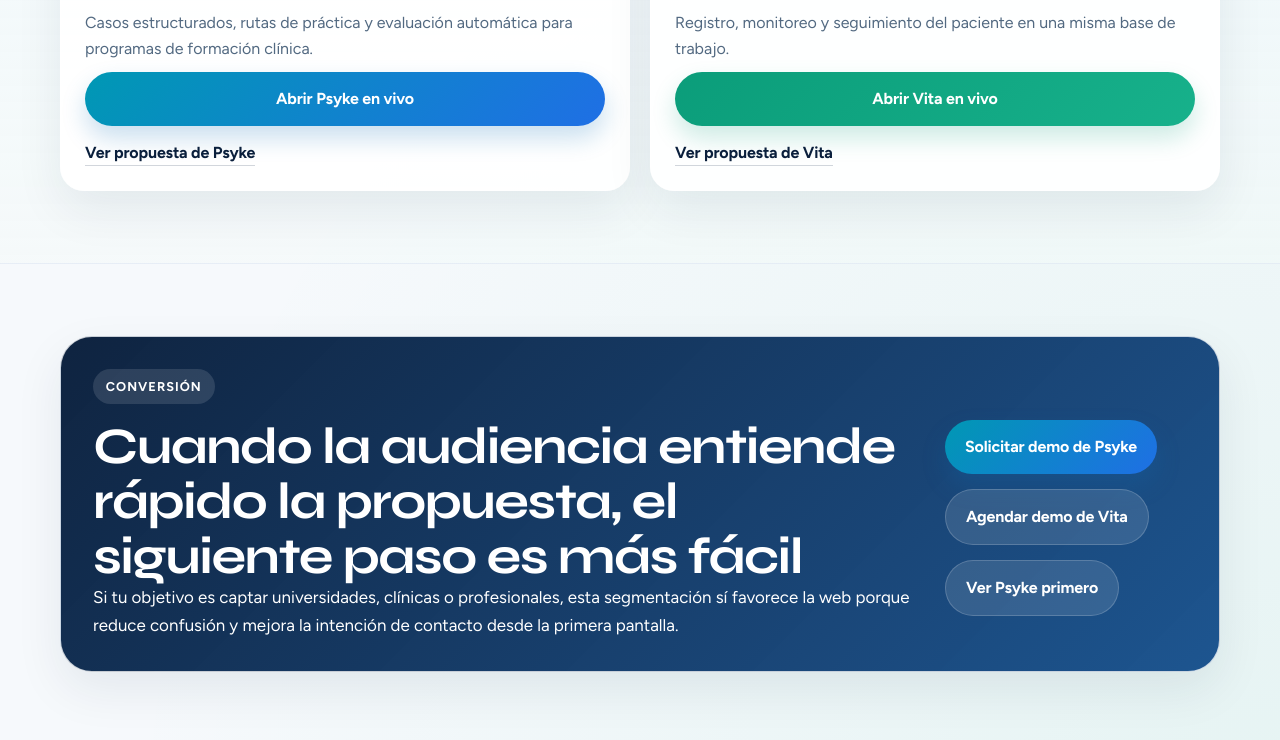
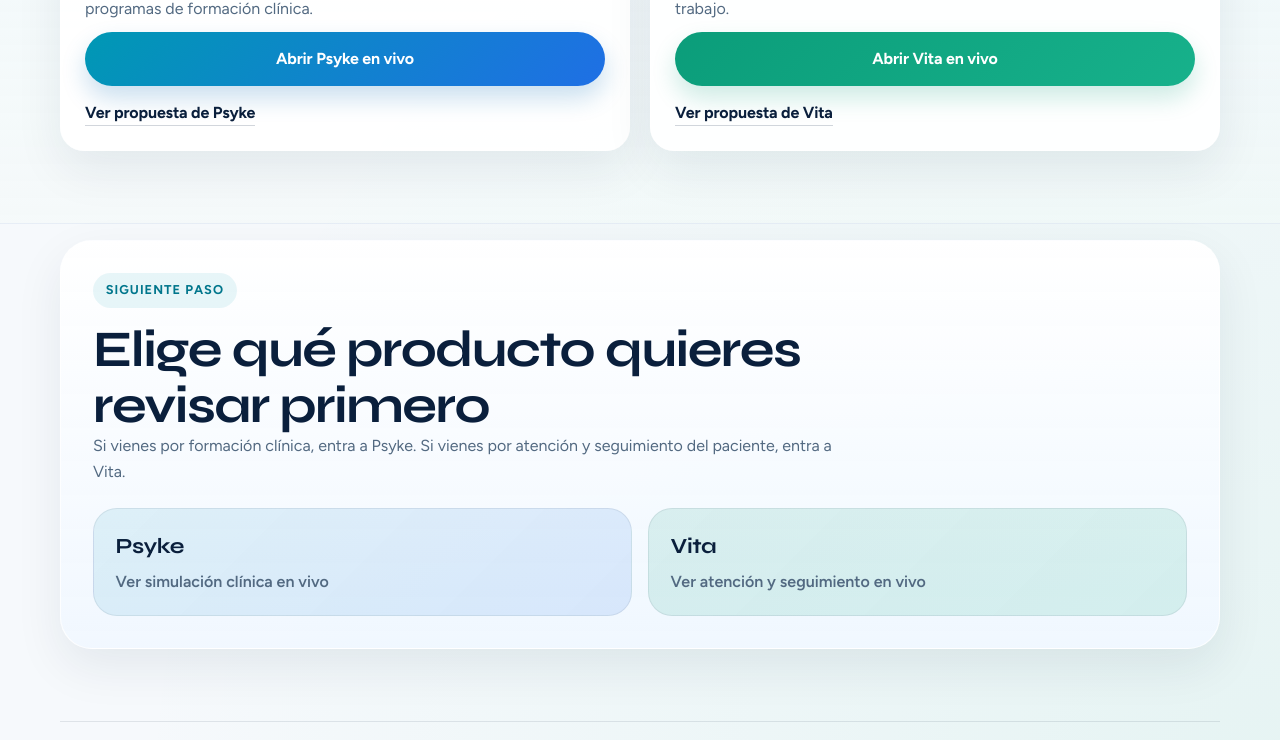
Before and after one commit to faviomosquera22/Axysmed, a website: page index.html in a window 1280 px wide. Shown: the part 2553-3293 px from the top of the page. Drawn offline with Linux system fonts and the light colour scheme; files whose address does not match are found by name.

Commit message:
Replace home footer CTA with product chooser

```diff
--- a/index.html
+++ b/index.html
@@ -128,9 +128,6 @@
               >
                 Ver Psyke en vivo
               </a>
-              <a href="/psyke" class="text-link" data-track-click data-track-product="Psyke" data-track-location="home-card-solution">
-                Ver página de Psyke
-              </a>
             </div>
           </article>
 
@@ -161,9 +158,6 @@
                 data-track-location="home-card-live"
               >
                 Ver Vita en vivo
-              </a>
-              <a href="/vita" class="text-link" data-track-click data-track-product="Vita" data-track-location="home-card-solution">
-                Ver página de Vita
               </a>
             </div>
           </article>
@@ -242,26 +236,41 @@
         </div>
       </section>
 
-      <section class="cta-band" id="contacto-rutas">
-        <div class="container cta-band-inner" data-reveal>
-          <div>
-            <span class="section-kicker">Conversión</span>
-            <h2>Cuando la audiencia entiende rápido la propuesta, el siguiente paso es más fácil</h2>
+      <section class="section-block section-closing">
+        <div class="container closing-panel" data-reveal>
+          <div class="closing-copy">
+            <span class="section-kicker">Siguiente paso</span>
+            <h2>Elige qué producto quieres revisar primero</h2>
             <p>
-              Si tu objetivo es captar universidades, clínicas o profesionales, esta
-              segmentación sí favorece la web porque reduce confusión y mejora la
-              intención de contacto desde la primera pantalla.
+              Si vienes por formación clínica, entra a Psyke. Si vienes por atención y
+              seguimiento del paciente, entra a Vita.
             </p>
           </div>
-          <div class="button-row">
-            <a href="/psyke#demo" class="btn btn-primary" data-track-click data-track-product="Psyke" data-track-location="home-final-cta">
-              Solicitar demo de Psyke
+
+          <div class="closing-actions">
+            <a
+              href="https://simulador-mental.vercel.app"
+              class="closing-link"
+              target="_blank"
+              rel="noreferrer"
+              data-track-click
+              data-track-product="Psyke"
+              data-track-location="home-closing"
+            >
+              <strong>Psyke</strong>
+              <span>Ver simulación clínica en vivo</span>
             </a>
-            <a href="/vita#demo" class="btn btn-secondary" data-track-click data-track-product="Vita" data-track-location="home-final-cta">
-              Agendar demo de Vita
-            </a>
-            <a href="/psyke" class="btn btn-secondary" data-track-click data-track-product="Psyke" data-track-location="home-final-secondary">
-              Ver Psyke primero
+            <a
+              href="https://website-gilt-seven-66.vercel.app"
+              class="closing-link closing-link-vita"
+              target="_blank"
+              rel="noreferrer"
+              data-track-click
+              data-track-product="Vita"
+              data-track-location="home-closing"
+            >
+              <strong>Vita</strong>
+              <span>Ver atención y seguimiento en vivo</span>
             </a>
           </div>
         </div>
--- a/styles.css
+++ b/styles.css
@@ -535,6 +535,61 @@ p {
   color: #ffffff;
 }
 
+.section-closing {
+  padding-top: 1rem;
+}
+
+.closing-panel {
+  display: grid;
+  gap: 1.5rem;
+  padding: 2rem;
+  border-radius: var(--radius-lg);
+  background: linear-gradient(180deg, rgba(255, 255, 255, 0.97), rgba(240, 247, 255, 0.92));
+  border: 1px solid rgba(255, 255, 255, 0.8);
+  box-shadow: var(--shadow);
+}
+
+.closing-copy {
+  max-width: 760px;
+}
+
+.closing-actions {
+  display: grid;
+  grid-template-columns: repeat(2, minmax(0, 1fr));
+  gap: 1rem;
+}
+
+.closing-link {
+  display: grid;
+  gap: 0.35rem;
+  padding: 1.25rem 1.35rem;
+  border-radius: 24px;
+  background: linear-gradient(135deg, rgba(0, 152, 180, 0.1), rgba(31, 111, 229, 0.12));
+  border: 1px solid rgba(10, 31, 60, 0.08);
+  transition: transform 0.2s ease, box-shadow 0.2s ease;
+}
+
+.closing-link strong {
+  font-family: var(--font-head);
+  font-size: 1.35rem;
+  letter-spacing: -0.02em;
+  color: var(--text);
+}
+
+.closing-link span {
+  color: var(--muted);
+  font-weight: 600;
+}
+
+.closing-link:hover {
+  transform: translateY(-2px);
+  box-shadow: var(--shadow-soft);
+}
+
+.closing-link-vita {
+  background: linear-gradient(135deg, rgba(11, 157, 122, 0.12), rgba(32, 180, 134, 0.14));
+}
+
 .final-cta-box {
   background: linear-gradient(180deg, rgba(255, 255, 255, 0.98), rgba(242, 247, 252, 0.9));
 }
@@ -751,6 +806,7 @@ p {
   .result-grid,
   .split-fit-grid,
   .product-showcase-grid,
+  .closing-actions,
   .cta-band-inner,
   .final-cta-box,
   .footer-inner {
```
